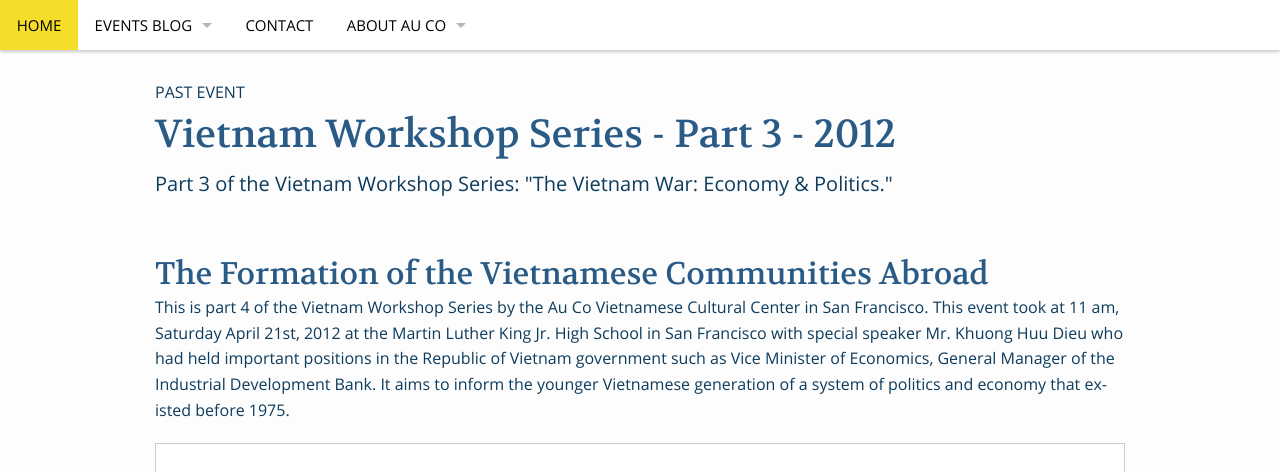
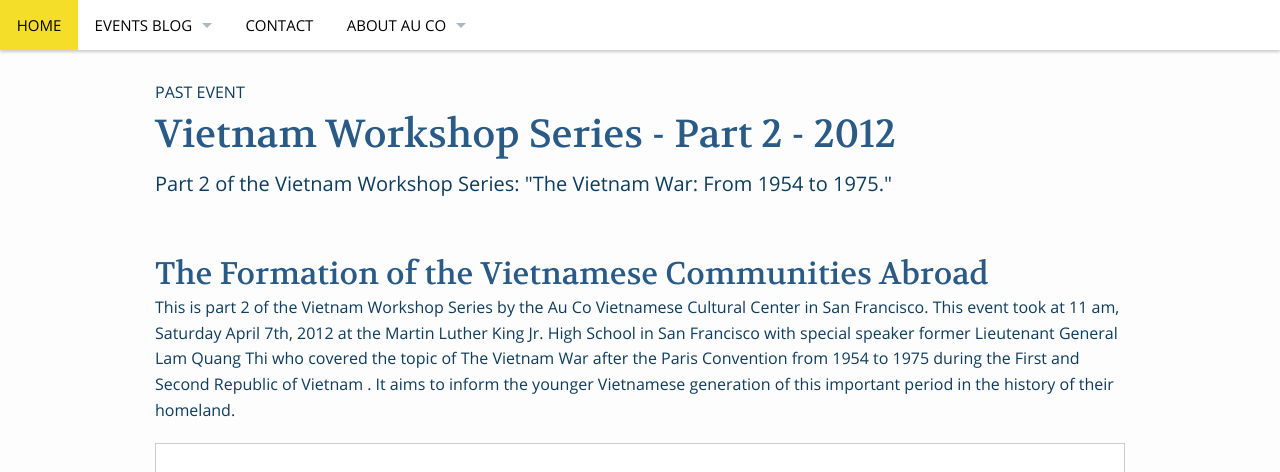
Before and after one commit to nghin/aucocenter.org.dev, a Jekyll site: the page built from _posts/events/2012-04-07-VN-Workshop-2.md, in a window 1280 px wide, cut to the strip 0-472 px from the top of the page. Built offline with Jekyll 4.4.1, drawn with Linux system fonts in a browser that asks for light colours.

Commit message:
Added VN Workshop 2

```diff
--- a/_posts/events/2012-04-14-VN-Workshop-3.md
+++ b/_posts/events/2012-04-07-VN-Workshop-2.md
@@ -1,12 +1,12 @@
 ---
 layout: page-fullwidth
 subheadline: "Past Event"
-title: "Vietnam Workshop Series - Part 3 - 2012"
+title: "Vietnam Workshop Series - Part 2 - 2012"
 meta_teaser: "Au Co Vietnamese Cultural Center San Francisco"
-teaser: "Part 3 of the Vietnam Workshop Series: \"The Vietnam War: Economy & Politics.\""
+teaser: "Part 2 of the Vietnam Workshop Series: \"The Vietnam War: From 1954 to 1975.\""
 header: no
 image:
-    thumb: VN-Workshop-part-3-thumb.jpg
+    thumb: VN-Workshop-part-2-thumb.jpg
 categories:
     - events
 ---
@@ -15,7 +15,7 @@ categories:
 
 ## The Formation of the Vietnamese Communities Abroad
 
-This is part 4 of the Vietnam Workshop Series by the Au Co Vietnamese Cultural Center in San Francisco. This event took at 11 am, Saturday April 21st, 2012 at the Martin Luther King Jr. High School in San Francisco with special speaker Mr. Khuong Huu Dieu who had held important positions in the Republic of Vietnam government such as Vice Minister of Economics, General Manager of the Industrial Development Bank. It aims to inform the younger Vietnamese generation of a system of politics and economy that existed before 1975.
+This is part 2 of the Vietnam Workshop Series by the Au Co Vietnamese Cultural Center in San Francisco. This event took at 11 am, Saturday April 7th, 2012 at the Martin Luther King Jr. High School in San Francisco with special speaker former Lieutenant General Lam Quang Thi who covered the topic of The Vietnam War after the Paris Convention from 1954 to 1975 during the First and Second Republic of Vietnam . It aims to inform the younger Vietnamese generation of this important period in the history of their homeland.
 
 <table style="border-color: #cccccc; margin-left: auto; margin-right: auto;" border="1" width="100%">
 <tbody>
```
Also changed, not shown: images/VN-Workshop-part-2-thumb.jpg (added).
